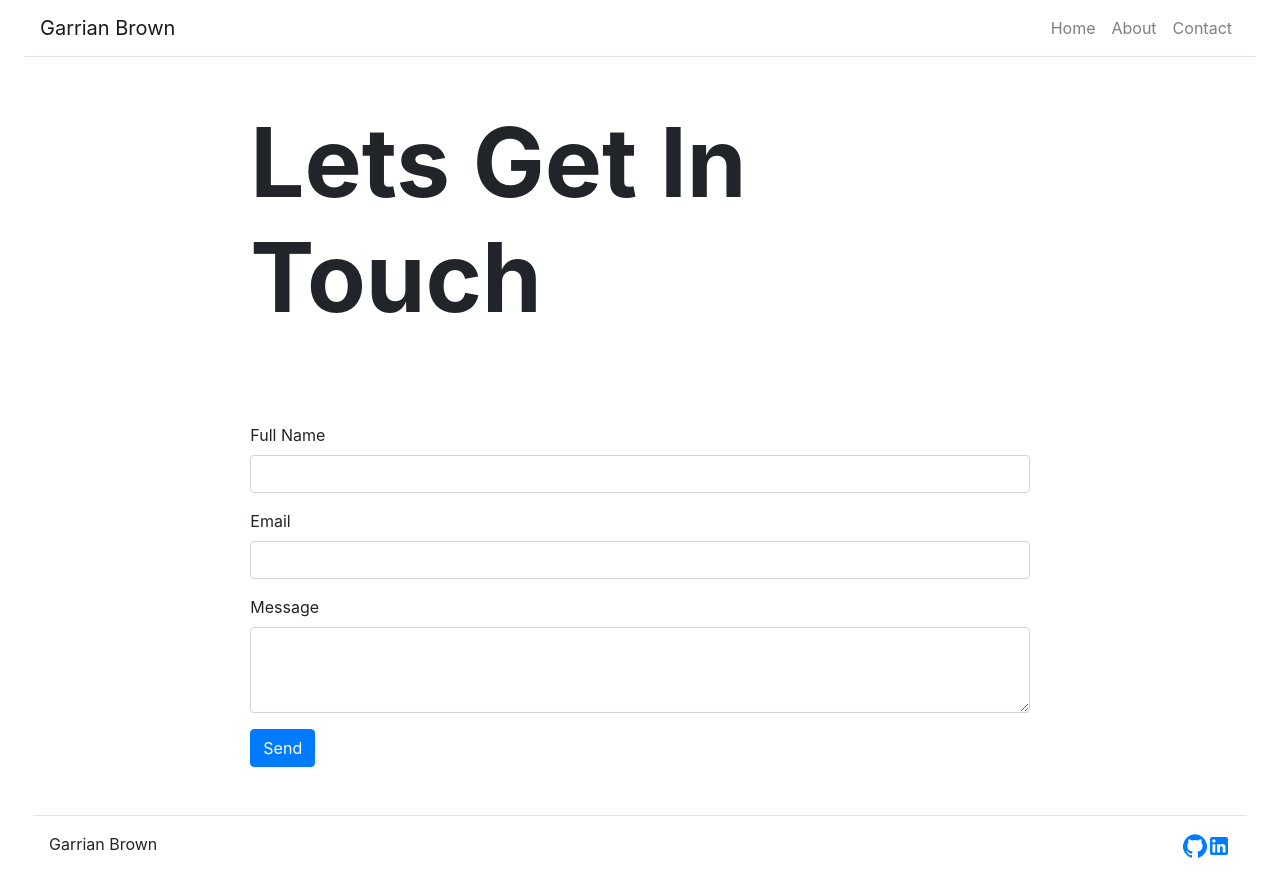
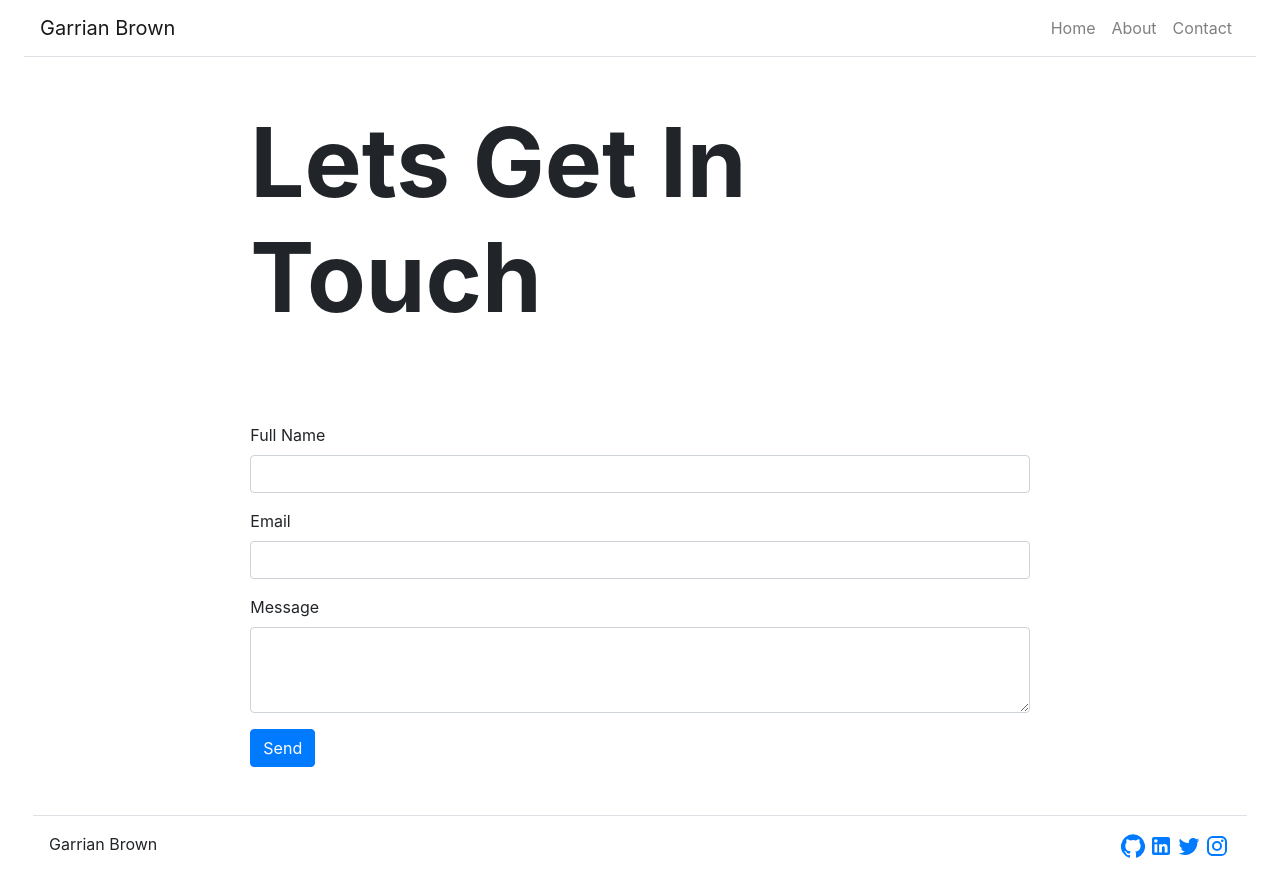
Before and after one commit to devery512/Portfolio_v3_React, a React (Create React App) app: page /contact in a window 1280 px wide. Built offline with nearby package versions, Linux system fonts and the light colour scheme.

Commit message:
added instagram and twitter to footer. fixed footer elements layout.

```diff
--- a/src/components/Footer.js
+++ b/src/components/Footer.js
@@ -1,34 +1,43 @@
 import React from 'react';
 import { Link } from 'react-router-dom';
 import Container from '@material-ui/core/Container';
+import { Grid, makeStyles } from '@material-ui/core';
 import Row from 'react-bootstrap/Row';
 import Col from 'react-bootstrap/Col';
 import GitHubIcon from '@material-ui/icons/GitHub';
 import LinkedInIcon from '@material-ui/icons/LinkedIn';
+import InstagramIcon from '@material-ui/icons/Instagram';
+import TwitterIcon from '@material-ui/icons/Twitter';
 
 
+const useStyles = makeStyles({
+    link: {
+        paddingLeft: '2px',
+        paddingRight: '2px',
+    }
+  });
+
 function Footer(){
+
+    const classes = useStyles();
 
     return(
         <footer className="mt-5">
             <Container maxWidth="xl">
                 <Row className="border-top justify-content-between p-3">
-                    <Col className="p-0" md={3} sm={12}>
+                    <Col className="p-0" xs={6} md={3} sm={6}>
                         Garrian Brown
                     </Col>
-                    <Col className="p-0 d-flex justify-content-end" md={3}>
-                    <a href="https://github.com/devery512" target="_blank">
-                        <GitHubIcon />
-                    </a>
-                    <a href="https://www.linkedin.com/in/garrian-brown/" target="_blank">
-                        <LinkedInIcon />
-                    </a>
+                    <Col className="p-0 d-flex justify-content-end" xs={6} md={3} sm={6}>
+                    <a className={ classes.link } href="https://github.com/devery512" target="_blank"><GitHubIcon /></a>
+                    <a className={ classes.link } href="https://www.linkedin.com/in/garrian-brown/" target="_blank"><LinkedInIcon /></a>
+                    <a className={ classes.link } href="https://twitter.com/deveryxcv" target="_blank"><TwitterIcon /></a>
+                    <a className={ classes.link } href="https://www.instagram.com/deveryxcv/" target="_blank"><InstagramIcon /></a>
                     </Col>
                 </Row>
             </Container>
         </footer>
     );
-
 }
 
 export default Footer;
```
